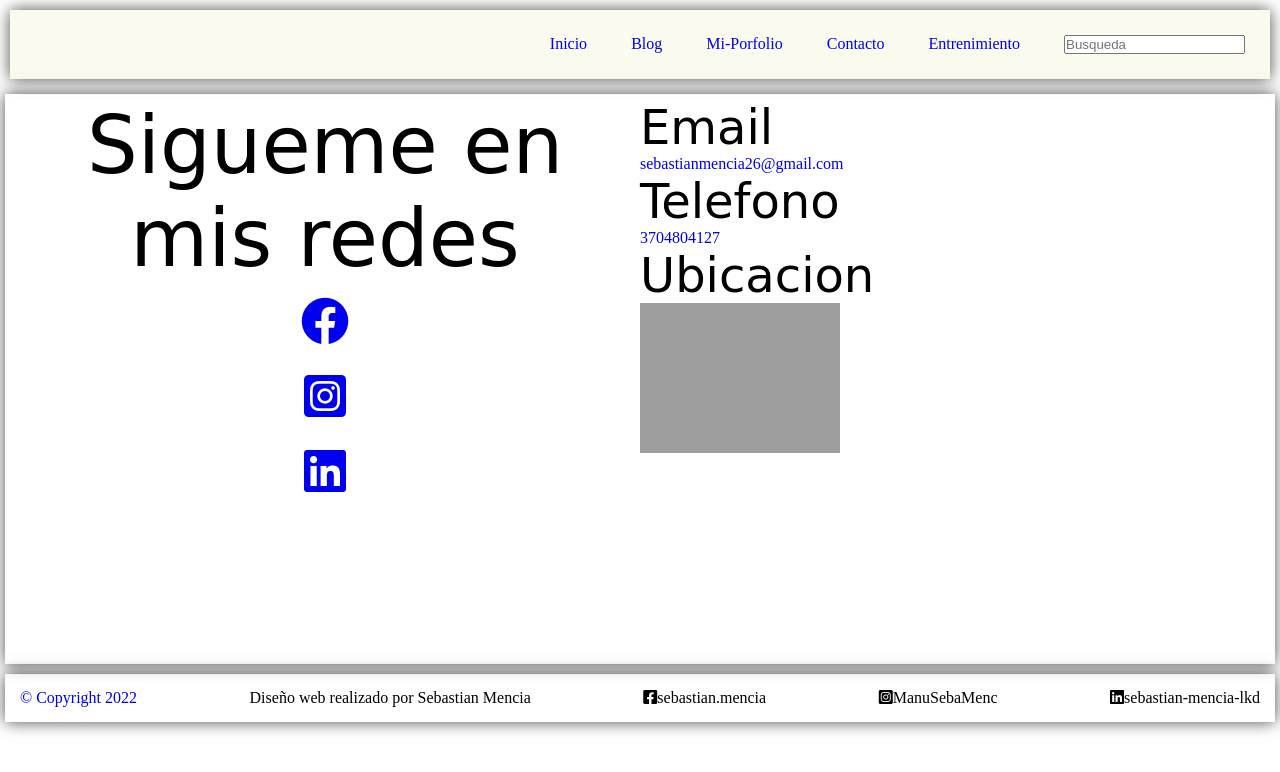
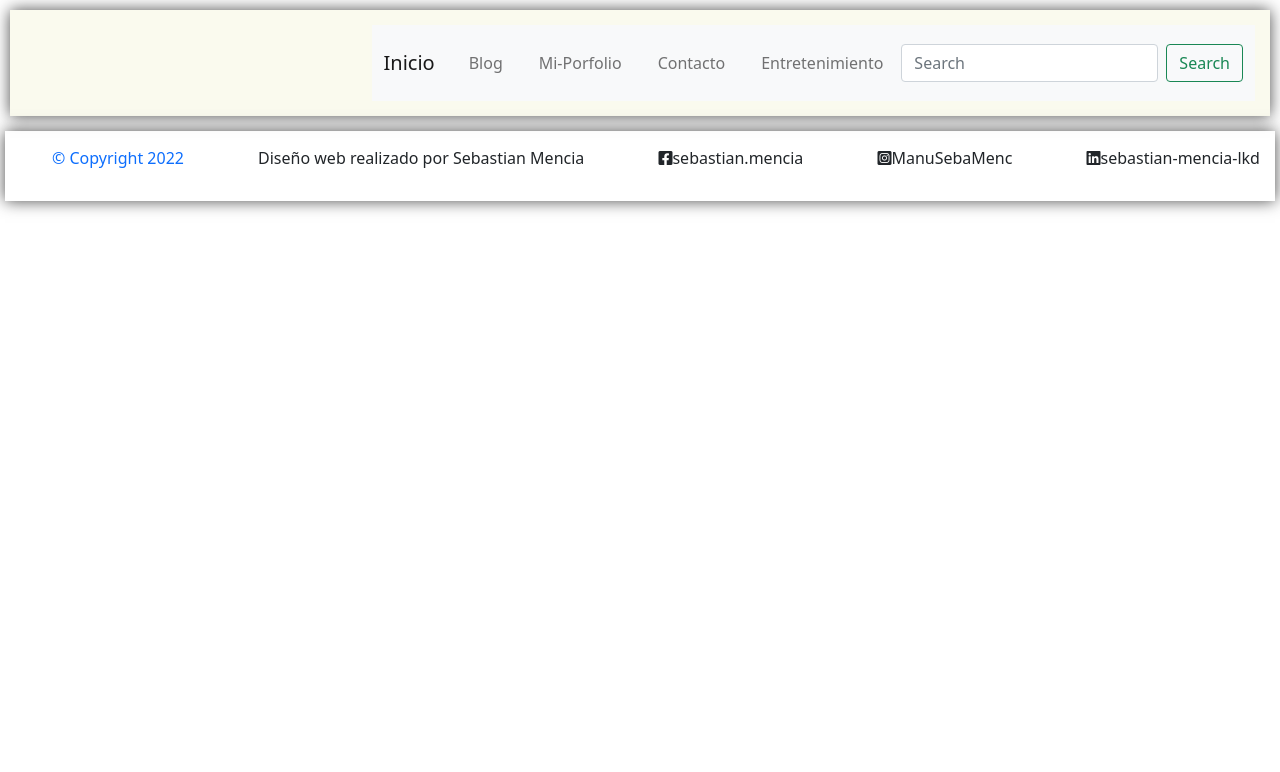
Before and after one commit to sebasmenc05/proyecto-coder, a plain HTML site: page page/blog.html in a window 1280 px wide. Drawn offline with nearby package versions, Linux system fonts and the light colour scheme; grey boxes are pictures that could not be loaded; a web font is replaced by a local one.

Commit message:
Agrega bootstrap al proyecto

```diff
--- a/css/style.css
+++ b/css/style.css
@@ -55,8 +55,8 @@ header {
     border-radius: 40%;
     }
     header nav ul li a:hover {
-    background-color: rgb(12, 12, 12);
-    color: rgba(221, 210, 210, 0.849);
+    background-color: rgb(240, 142, 142);
+    color: rgba(77, 39, 39, 0.849);
     padding: 5px;
     }
 }
@@ -245,6 +245,11 @@ footer {
     box-shadow: 0 0 15px rgba(0, 0, 0, 0.7);
 }
 .footer {
+    list-style: none;
+}
+@media only screen and (min-width: 890px) {
+
+.footer {
     display: flex;
     flex-direction: row;
     justify-content: space-between;
@@ -252,4 +257,5 @@ footer {
 .footer li i{
     gap: 2px;
 }
+}
 /* fin del footer */
--- a/page/blog.html
+++ b/page/blog.html
@@ -1,46 +1,48 @@
 <!DOCTYPE html>
-<html lang="en">
+<html lang="es">
 <head>
     <meta charset="UTF-8">
     <meta http-equiv="X-UA-Compatible" content="IE=edge">
     <meta name="viewport" content="width=device-width, initial-scale=1.0">
+    <link href="https://cdn.jsdelivr.net/npm/bootstrap@5.1.3/dist/css/bootstrap.min.css" rel="stylesheet" integrity="sha384-1BmE4kWBq78iYhFldvKuhfTAU6auU8tT94WrHftjDbrCEXSU1oBoqyl2QvZ6jIW3" crossorigin="anonymous">
     <link rel="stylesheet" href="../css/style.css">
     <title>Mi Portafolio</title>
     <link rel="stylesheet" href="https://cdnjs.cloudflare.com/ajax/libs/font-awesome/6.1.1/css/all.min.css" integrity="sha512-KfkfwYDsLkIlwQp6LFnl8zNdLGxu9YAA1QvwINks4PhcElQSvqcyVLLD9aMhXd13uQjoXtEKNosOWaZqXgel0g==" crossorigin="anonymous" referrerpolicy="no-referrer" />
 </head>
 <body>
     <header>
-        <nav>
-            <ul class="menu">
-                <li><a href="../index.html">Inicio</a></li>
-                <li><a href="blog.html">Blog</a></li>
-                <li><a href="miPorfolio.html">Mi-Porfolio</a></li>
-                <li><a href="contacto.html">Contacto</a></li>
-                <li><a href="entretenimiento.html">Entrenimiento</a></li>
-                <li><input type="buscar" name="buscar" placeholder="Busqueda"></li>
-            </ul>
-        </nav>
+        <nav class="navbar navbar-expand-lg navbar-light bg-light">
+            <div class="container-fluid">
+                <a class="navbar-brand" href="../index.html">Inicio</a>
+              <button class="navbar-toggler" type="button" data-bs-toggle="collapse" data-bs-target="#navbarSupportedContent" aria-controls="navbarSupportedContent" aria-expanded="false" aria-label="Toggle navigation">
+                <span class="navbar-toggler-icon"></span>
+              </button>
+              <div class="collapse navbar-collapse" id="navbarSupportedContent">
+                <ul class="navbar-nav me-auto mb-2 mb-lg-0">
+                  <li class="nav-item">
+                    <a class="nav-link" href="blog.html">Blog </a>
+                  </li>
+                  <li class="nav-item">
+                    <a class="nav-link " href="miPorfolio.html">Mi-Porfolio</a>
+                  </li>
+                  <li class="nav-item">
+                    <a class="nav-link" href="contacto.html">Contacto</a>
+                  </li>
+                  <li class="nav-item">
+                    <a class="nav-link" href="entretenimiento.html">Entretenimiento</a>
+                  </li>
+                </ul>
+                <form class="d-flex">
+                  <input class="form-control me-2" type="search" placeholder="Search" aria-label="Search">
+                  <button class="btn btn-outline-success" type="submit">Search</button>
+                </form>
+              </div>
+            </div>
+          </nav>
     </header>
+    <main>
 
-    <main class="blog">
-        <section class="columna1">
-            <p>Sigueme en mis redes</p>
-            <ul class="blog__social">
-                <li><a href="https://www.facebook.com/"><i class="fa-brands fa-facebook"></i></a></li>
-                <li><a href="https://www.instagram.com/"><i class="fa-brands fa-instagram-square"></i></a></li>
-                <li><a href="https://www.linkedin.com/"><i class="fa-brands fa-linkedin"></i></a></li>
-            </ul>
-             <!-- aca la idea es que puedan al hacer click puedan ingresar a mis redes  -->
-        </section>
-
-        <section class="columna2">
-            <p>Email</p><a href="mailto:sebastianmencia26@gmail.com">sebastianmencia26@gmail.com</a>
-            <p>Telefono</p><a href="telefono:3704804127">3704804127</a>
-            <p class="ubicacion">Ubicacion</p><iframe src="https://www.google.com/maps/embed?pb=!1m18!1m12!1m3!1d114584.28037241499!2d-58.265010683274895!3d-26.171984935345275!2m3!1f0!2f0!3f0!3m2!1i1024!2i768!4f13.1!3m3!1m2!1s0x945ca5e488cf4f05%3A0xbcaebe65a1bae72!2sFormosa!5e0!3m2!1ses!2sar!4v1647525411901!5m2!1ses!2sar" width="200" height="150" style="border:0;" allowfullscreen="" loading="lazy"></iframe>
-        </section>
-        <!-- traje esta seccion al blog para que no quede tan vacio. y que en contacto solo quede el formulario.. esta bien? -->
     </main>
-
     <footer>
         <div>
             <ul class="footer">
```
Also changed, not shown: index.html (+30 -12 lines), page/contacto.html (+32 -14 lines), page/entretenimiento.html (+30 -11 lines), page/miPorfolio.html (+35 -13 lines).
